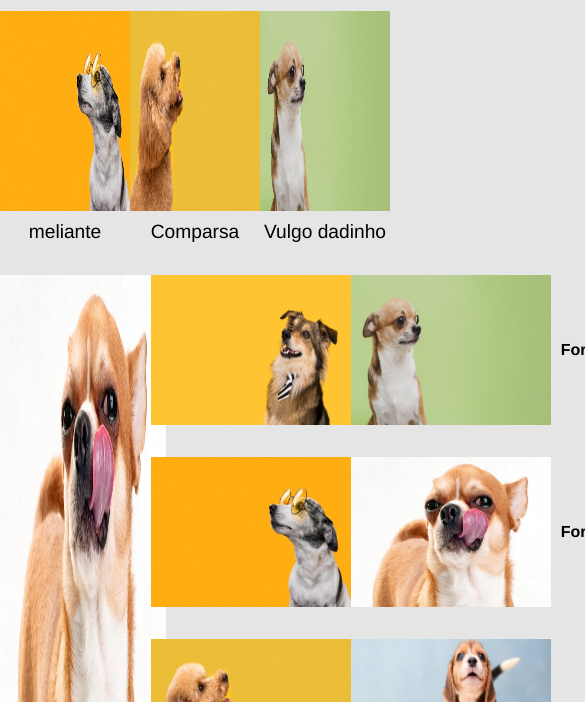
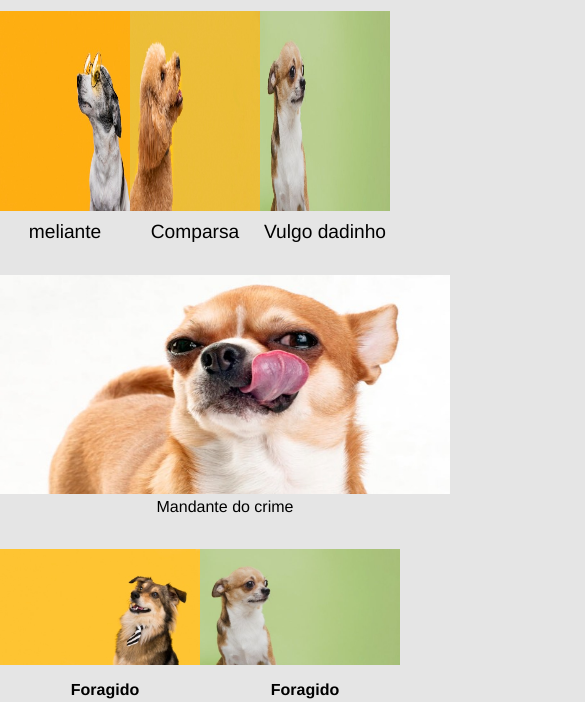
Before and after one commit to vtrajanodev/dbc-html-css, a plain HTML site: page aula04/trabalho04/pages/noticias.html in a window 390 px wide. Shown: the part 138-840 px from the top of the page, 585 px wide, since content can reach past the window. Drawn offline with Linux system fonts and the light colour scheme.

Commit message:
Finalização de responsividade em todas as telas

```diff
--- a/aula04/trabalho04/styles/styles-noticias.css
+++ b/aula04/trabalho04/styles/styles-noticias.css
@@ -31,9 +31,10 @@ div.flex-top-container{
 }
 
 div.flex-top-container div{
-    width: 350px;
+    max-width: 350px;
     height: 200px;
     background-color: #fff;
+
 }
 
 div.flex-top-container img{
@@ -89,6 +90,7 @@ div.cards{
     display: flex;
     flex-flow: column wrap;
     flex: 1;
+
 }
 
 div.cards div{
@@ -112,3 +114,34 @@ div.cards p{
     font-weight: 700;
 
 }
+
+/* ---- Reponsividade ----*/
+
+@media (max-width: 1200px){
+   div.flex-mid-container{
+       display: block;
+   }
+
+   div.ads{
+       margin: 0 auto;
+       width: 600px;
+   }
+
+   div.cards{
+       margin: 0 auto;
+   }
+}
+
+@media (max-width: 600px){
+    div.ads{
+        width: 450px;
+    }
+
+    div.cards div{
+        flex-direction: column;
+    }
+
+    div.cards p{
+        margin-top: 1rem;
+    }
+}
```
